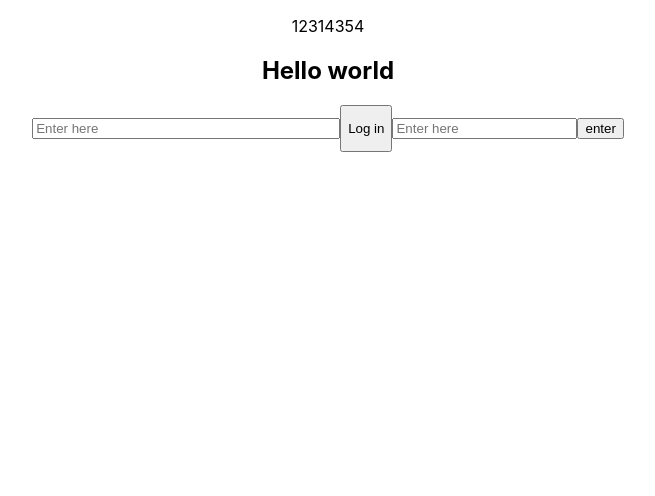
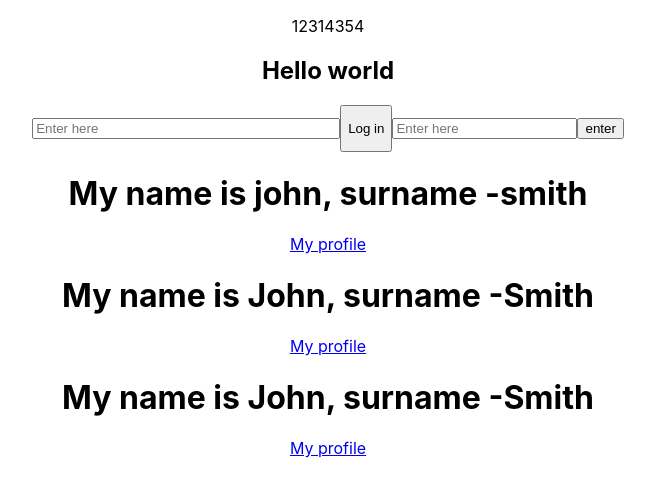
Before and after one commit to Rymney34/my-try, a React (Create React App) app: page / in a window 1280 px wide. Shown: the top 496 px of the page, without its empty margins (312-967 px from the left). Built offline with nearby package versions, Linux system fonts and the light colour scheme.

Commit message:
getting hands or props

```diff
--- a/src/App.js
+++ b/src/App.js
@@ -48,6 +48,24 @@ function Btn1(){
 
 }
 
+function WhoAmI(props){
+  return (
+    <div>
+      <h1>My name is {props.name}, surname -{props.surname} </h1>
+      <a href={props.link}>My profile</a>
+    </div>
+  )
+}
+
+function WhoAmI2({name, surname, link}){
+  return (
+    <div>
+      <h1>My name is {name()}, surname -{surname} </h1>
+      <a href={link}>My profile</a>
+    </div>
+  )
+}
+
 function App() {
   return (
     <div className="App">
@@ -57,6 +75,11 @@ function App() {
       <Btn/>
       <Field1/>
       <Btn1/>
+      <WhoAmI name="john" surname="smith" link="facebook.com" />
+
+      <WhoAmI2 name={() => {return 'John'}} surname="Smith" link="facebook.com" />
+      <WhoAmI2 name={() => {return 'John'}} surname="Smith" link="facebook.com" />
+
 
     </div>
   );
```
